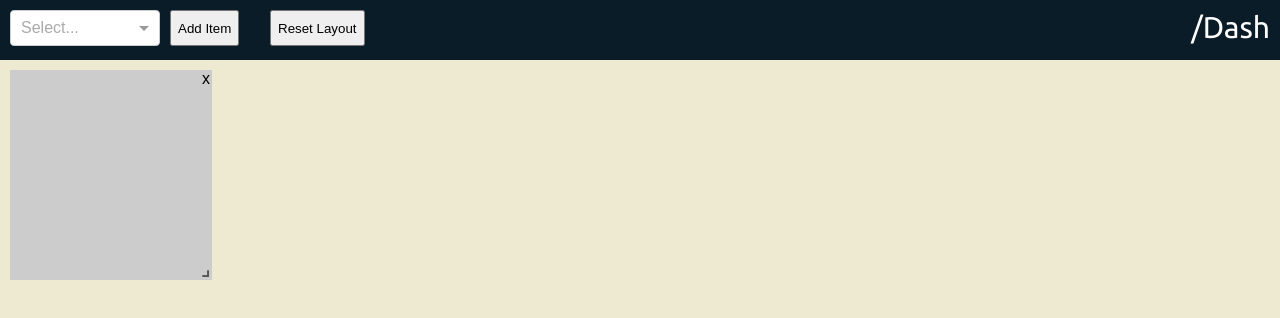
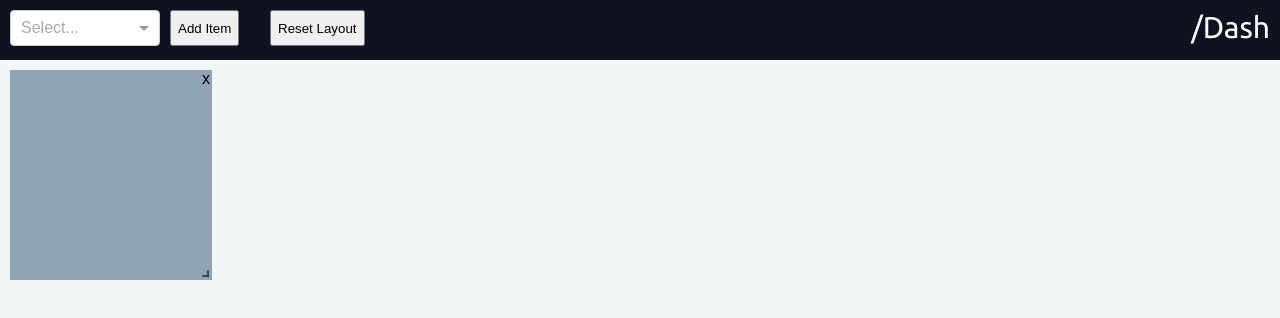
Before and after one commit to St1ko/DashboardFrameworkLameco, a React (Create React App) app: page / in a window 1280 px wide. Both pictures are taken after typing "Sample" into the empty fields and a click on the button "Add Item". Shown: the top 318 px of the page. Built offline with nearby package versions, Linux system fonts and the light colour scheme; some icons are missing.

Commit message:
Changed colors so they match with the initial design.

```diff
--- a/src/App.css
+++ b/src/App.css
@@ -4,7 +4,7 @@
 }
 
 #root {
-	background: #EEE9D1;
+	background: #F0F5F6;
 	width: 100vw;
 	height: 100vh;
 }
@@ -18,20 +18,15 @@
 }
 .react-grid-item {
 	text-align: center;
-	background: #ccc;
+	background: #8FA3B2;
   transition: all 200ms ease;
   transition-property: left, top;
 }
 
-.widget {
-	width: 100%;
-	height: 100%;
-}
-
 .klokje {
 	font-family: Ubuntu;
-	background: transparent;
 	font-size: 35px;
+	color: rgb(0, 0, 0, 70%);
 	position: fixed;
 	top: 50%;
 	left: 50%;
@@ -43,7 +38,7 @@
 }
 
 .widgetselecter {
-	background-color: #0A1C28;
+	background-color: #0F1321;
 	padding-top: 10px;
 	padding-left: 10px;
 	height: 50px;
--- a/src/components/Grid.jsx
+++ b/src/components/Grid.jsx
@@ -63,7 +63,7 @@ class Grid extends React.PureComponent {
 		const widget = el.widget;
 
 		return (
-			<div key={i} data-grid={el} minw = {widget === 'Weather' ? 4 : 0}>
+			<div key={i} data-grid={el}>
 				{(() => {
 					switch(widget) {
 						case 'Clock':
@@ -221,6 +221,7 @@ function saveToLS(key, value) {
     );
   }
 }
+
 /* returnProps function returns widget-specific properties like width, min width,
  * heigth, etc.
  */
@@ -236,9 +237,9 @@ function returnProps(selection) {
 			};
 		case 'Weather':
 			return {
-				w: 4,
+				w: 3,
 				h: 3,
-				minW: 4,
+				minW: 3,
 				minH: 3,
 				maxH: 3
 			};
--- a/src/components/ReactWeather.css
+++ b/src/components/ReactWeather.css
@@ -2,7 +2,7 @@
   color: #fff;
   width: 100%;
   height: 320px;
-  background: #1E303C;
+	background: #4997D8;
   display: flex; }
   .rw-main h2 {
     margin: 0 0 10px 0;
@@ -22,7 +22,7 @@
   .rw-main.type-5days {
     border-radius: 0px; }
   .rw-main .rw-box-left {
-    padding: 25px;
+    padding: 30px;
     width: 60%; }
   .rw-main .rw-box-right {
     background-color: rgba(0, 0, 0, 0.1);
@@ -32,7 +32,7 @@
     align-items: center;
     justify-content: center; }
     .rw-main .rw-box-right i {
-      font-size: 100px; }
+      font-size: 80px; }
   .rw-main .rw-today .date {
     color: #B5DEF4; }
   .rw-main .rw-today .current {
--- a/src/components/Weather.jsx
+++ b/src/components/Weather.jsx
@@ -6,6 +6,7 @@ class Weather extends React.Component {
 	render() {
 		return (
 			<ReactWeather
+				className='weather'
 				forecast="today"
 				apikey="3086a287fb514f0e839112800180304"
 				type="city"
```
